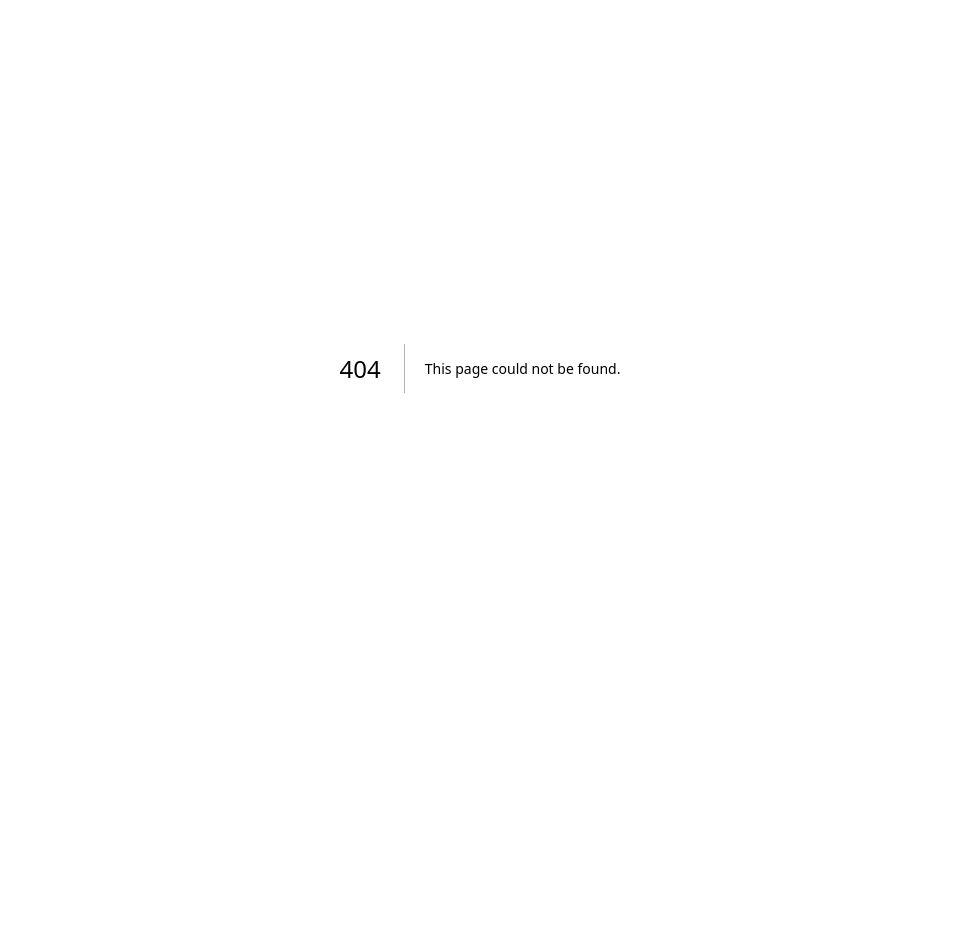
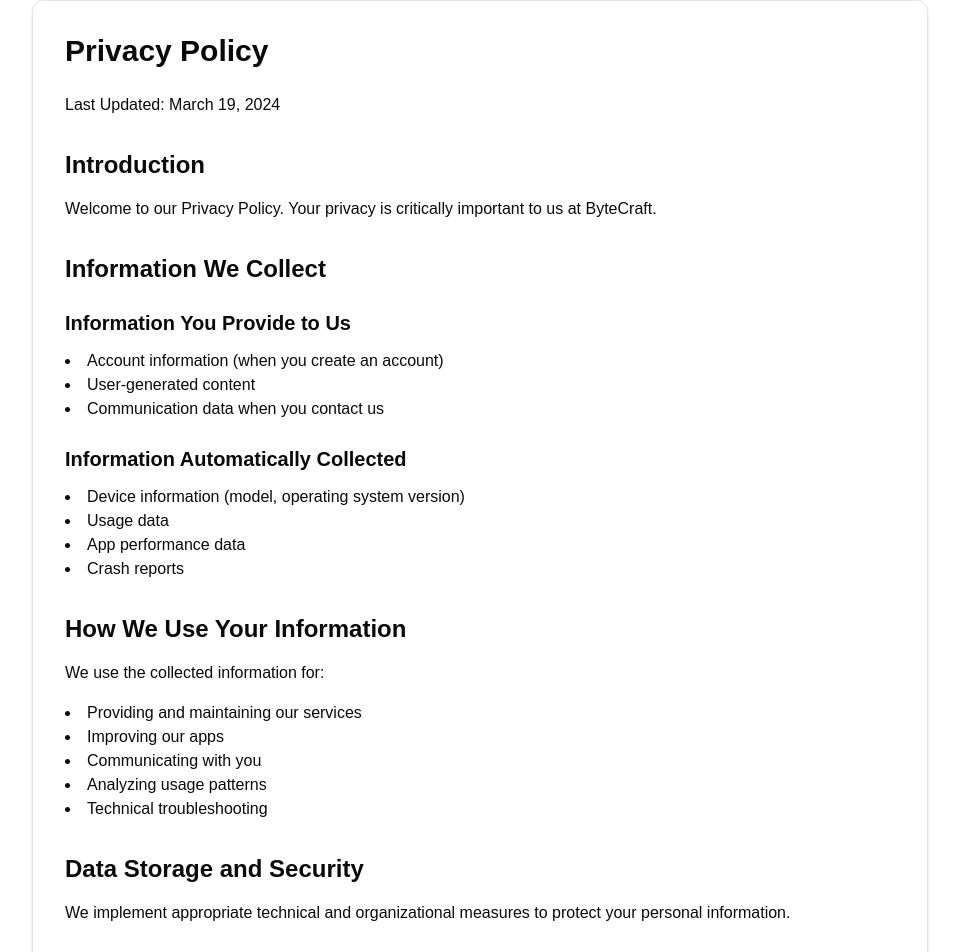
Before and after one commit to supermarios77/ByteCraft, a Next.js app: page /privacy in a window 1280 px wide. Before the commit this address had no page. Shown: the part 100-1052 px from the top of the page, without its empty margins (160-1119 px from the left). Before the commit the page ends 868 px from the top, so only its background shows below. Built offline with nearby package versions, Linux system fonts and the light colour scheme.

Commit message:
⚡️ Feat: Add Privacy Policy Page

```diff
--- a/app/globals.css
+++ b/app/globals.css
@@ -60,6 +60,24 @@ body {
     --chart-4: 280 65% 60%;
     --chart-5: 340 75% 55%;
   }
+  .prose {
+    @apply max-w-none;
+  }
+  .prose h1 {
+    @apply text-3xl font-bold mb-6;
+  }
+  .prose h2 {
+    @apply text-2xl font-semibold mt-8 mb-4;
+  }
+  .prose h3 {
+    @apply text-xl font-semibold mt-6 mb-3;
+  }
+  .prose ul {
+    @apply list-disc list-inside;
+  }
+  .prose p {
+    @apply mb-4;
+  }
 }
 
 @layer base {
--- a/app/page.tsx
+++ b/app/page.tsx
@@ -1,9 +1,9 @@
-import React from "react";
+import React from 'react'
 
-export default function Home() {
+const Home = () => {
   return (
-    <div className="grid grid-rows-[20px_1fr_20px] items-center justify-items-center min-h-screen p-8 pb-20 gap-16 sm:p-20 font-[family-name:var(--font-geist-sans)]">
+    <div></div>
+  )
+}
 
-    </div>
-  );
-}
+export default Home
--- /dev/null
+++ b/app/privacy/page.tsx
@@ -0,0 +1,29 @@
+import { MDXRemote } from 'next-mdx-remote/rsc'
+import { Card, CardContent } from "@/components/ui/card"
+import { readFileSync } from 'fs'
+import path from 'path'
+
+export const metadata = {
+  title: 'Privacy Policy | ByteCraft',
+  description: 'Privacy policy for our mobile applications',
+}
+
+async function getPrivacyPolicy() {
+  const filePath = path.join(process.cwd(), '/content/privacy-policy.mdx')
+  const fileContent = readFileSync(filePath, 'utf8')
+  return fileContent
+}
+
+export default async function PrivacyPolicy() {
+  const content = await getPrivacyPolicy()
+
+  return (
+    <div className="py-8">
+      <Card className="max-w-4xl mx-auto">
+        <CardContent className="prose dark:prose-invert prose-lg p-6 md:p-8">
+          <MDXRemote source={content} />
+        </CardContent>
+      </Card>
+    </div>
+  )
+}
--- a/components/Navbar.tsx
+++ b/components/Navbar.tsx
@@ -16,7 +16,7 @@ const Navbar = () => {
   ];
 
   return (
-    <header className="sticky top-0 z-50 w-full py-4 shadow-sm">
+    <header className="sticky top-0 z-50 w-full py-4 shadow-sm bg-background">
       <nav className="container mx-auto px-4 md:px-6">
         <div className="flex items-center justify-between">
           <Link
--- /dev/null
+++ b/content/privacy-policy.mdx
@@ -0,0 +1,61 @@
+# Privacy Policy
+
+Last Updated: March 19, 2024
+
+## Introduction
+
+Welcome to our Privacy Policy. Your privacy is critically important to us at ByteCraft.
+
+## Information We Collect
+
+### Information You Provide to Us
+- Account information (when you create an account)
+- User-generated content
+- Communication data when you contact us
+
+### Information Automatically Collected
+- Device information (model, operating system version)
+- Usage data
+- App performance data
+- Crash reports
+
+## How We Use Your Information
+
+We use the collected information for:
+- Providing and maintaining our services
+- Improving our apps
+- Communicating with you
+- Analyzing usage patterns
+- Technical troubleshooting
+
+## Data Storage and Security
+
+We implement appropriate technical and organizational measures to protect your personal information.
+
+## Third-Party Services
+
+Our apps may use third-party services that collect information. These services include:
+- Apple App Store
+- Analytics providers
+- Advertising partners
+
+## Children's Privacy
+
+Our apps do not knowingly collect personal information from children under 13.
+
+## Your Rights
+
+You have the right to:
+- Access your personal data
+- Request correction of your data
+- Request deletion of your data
+- Opt-out of data collection
+
+## Changes to This Policy
+
+We may update this Privacy Policy from time to time. We will notify you of any changes by posting the new Privacy Policy on this page.
+
+## Contact Us
+
+If you have any questions about this Privacy Policy, please contact us at:
+- Email: contact@bytecraft.cc
--- a/package.json
+++ b/package.json
@@ -15,8 +15,10 @@
     "@radix-ui/react-toast": "^1.2.3",
     "class-variance-authority": "^0.7.1",
     "clsx": "^2.1.1",
+    "framer-motion": "^11.14.4",
     "lucide-react": "^0.468.0",
     "next": "15.1.0",
+    "next-mdx-remote": "^5.0.0",
     "next-themes": "^0.4.4",
     "preline": "^2.6.0",
     "react": "^19.0.0",
```
Also changed, not shown: 1 other file (tests, documents, lock files or other folders).
